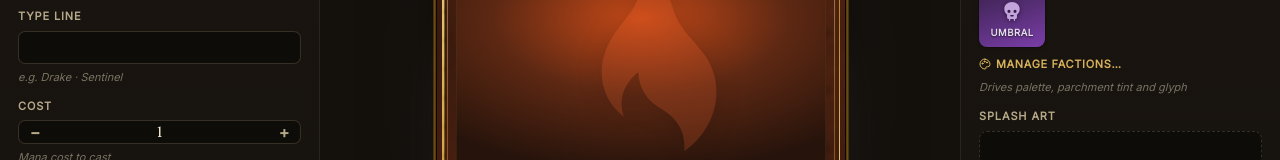
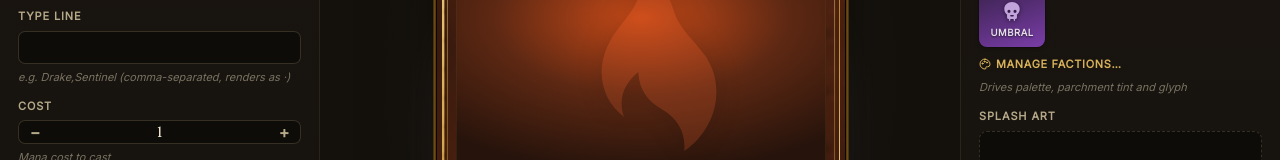
Before and after one commit to Cis8/tcg-card-forge, a React (Vite) app: page / in a window 1280 px wide. Shown: the part 276-436 px from the top of the page. Built offline with nearby package versions, Linux system fonts and the light colour scheme; a web font is replaced by a local one.

Commit message:
fix(CardPreview): update subtype display format to support comma-separated values

```diff
--- a/src/card-preview.tsx
+++ b/src/card-preview.tsx
@@ -271,7 +271,7 @@ export function CardPreview({ card, keywords, factions, rarities, cards,
           <span className="type-glyph"><Glyph name={factionRaw.glyph} size={14}/></span>
           <span className="type-label">
             {isUnit ? 'Unit' : 'Spell'}
-            {card.subtype ? <span className="type-sub"> · {card.subtype}</span> : null}
+            {card.subtype ? <span className="type-sub"> · {card.subtype.split(',').map(s => s.trim()).join(' · ')}</span> : null}
           </span>
           <span className="type-glyph"><Glyph name={factionRaw.glyph} size={14}/></span>
         </div>
--- a/src/controls.tsx
+++ b/src/controls.tsx
@@ -403,7 +403,7 @@ export function LeftPanel({ card, onChange, keywords, cards, factions, rarities,
                  onChange={(e) => onChange({ name: e.target.value })}/>
         </Field>
         <Field label={isUnit ? 'Type line' : 'School'}
-               hint={isUnit ? 'e.g. Drake · Sentinel' : 'e.g. Hex'}>
+               hint={isUnit ? 'e.g. Drake,Sentinel (comma-separated, renders as ·)' : 'e.g. Hex'}>
           <input className="text-input" type="text" value={card.subtype || ''}
                  onChange={(e) => onChange({ subtype: e.target.value })}/>
         </Field>
```
